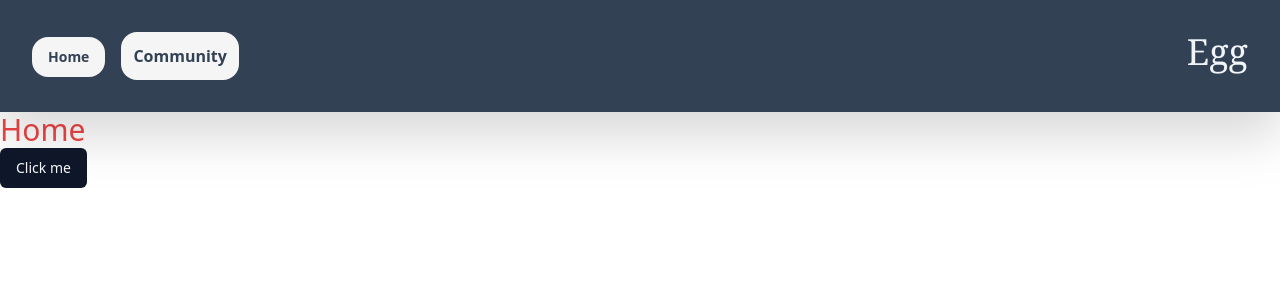
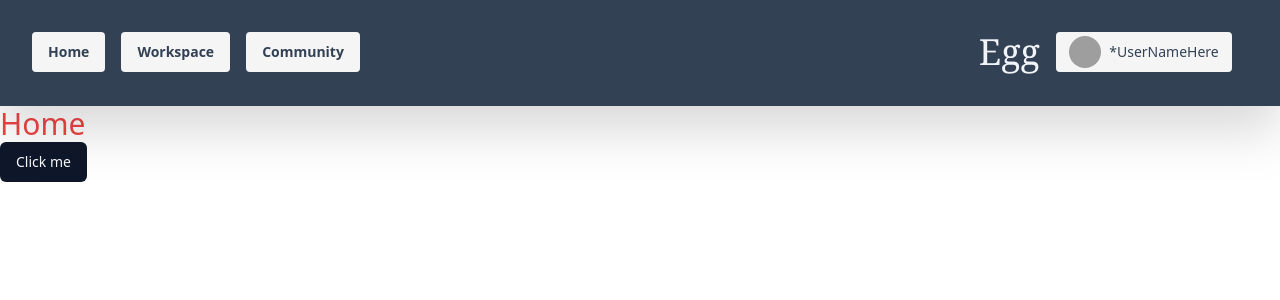
Before and after one commit to sonnyding1/CS35L-Egg, a React (Vite) app in the folder frontend/: page / in a window 1280 px wide. Shown: the top 300 px of the page. Built offline with nearby package versions, Linux system fonts and the light colour scheme; grey boxes are pictures that could not be loaded.

Commit message:
NavBarModification

```diff
--- a/frontend/src/components/loginform.jsx
+++ b/frontend/src/components/loginform.jsx
@@ -1,4 +1,5 @@
 import React, { useEffect, useState } from "react";
+import { Button } from "@/components/ui/button";
 
 const LoginForm = ({ isSignUpPage }) => {
   const [email, setEmail] = useState("");
@@ -84,12 +85,13 @@ const LoginForm = ({ isSignUpPage }) => {
           </p>
         </>
       )}
-      <button
-        className="mt-4 w-full bg-primary hover:bg-slate-700 text-primary-foreground font-medium py-2 px-4 rounded-md shadow-sm focus:outline-none focus:ring-2 focus:ring-offset-2 focus:ring-primary"
+      <Button
+        //className="mt-4 w-full bg-primary hover:bg-slate-700 text-primary-foreground font-medium py-2 px-4 rounded-md shadow-sm focus:outline-none focus:ring-2 focus:ring-offset-2 focus:ring-primary"
+        className=""
         type="submit"
       >
         {isSignUpPage ? "Sign Up" : "Log In"}
-      </button>
+      </Button>
     </form>
   );
 };
--- a/frontend/src/components/ui/button.jsx
+++ b/frontend/src/components/ui/button.jsx
@@ -19,6 +19,7 @@ const buttonVariants = cva(
         ghost: "hover:bg-accent hover:text-accent-foreground",
         link: "text-primary underline-offset-4 hover:underline",
         sun: "bg-neutral-100 p-3 rounded-2xl focus:ring-2 transition-all ease-in-out delay-150 hover:bg-neutral-200 hover:overline hover:decoration-slate-900 text-slate-700 hover:text-slate-900 mr-4",
+        gabe: "bg-neutral-100 p-3 rounded-sm focus:ring-2 transition-all ease-in-out delay-150 text-slate-700 mr-4 hover:bg-neutral-300 hover:text-slate-900 hover:decoration-slate-900",
       },
       size: {
         default: "h-10 px-4 py-2",
--- /dev/null
+++ b/frontend/src/components/ui/dropdown.jsx
@@ -0,0 +1,33 @@
+// DropdownMenu.js
+import React, { useState } from 'react';
+import { NavLink } from 'react-router-dom';
+import { Button } from './button'; // Import the Button component
+
+export default function DropDown({ userName, userAvatar }) {
+    const [isOpen, setIsOpen] = useState(false);
+
+    const toggleDropdown = () => {
+        setIsOpen(!isOpen);
+    };
+
+    return (
+    <div className="relative">
+        <Button
+        variant="gabe"
+        onClick={toggleDropdown}
+        className="focus:outline-none"
+        >
+        <img src={userAvatar} className="w-8 h-8 rounded-full mr-2" />
+        <span> {userName} </span>
+        </Button>
+        {isOpen && <div
+        className="absolute right-4 mt-2 w-44 bg-white border border-gray-300 rounded-md shadow-lg">
+        <ul>
+            <li className="p-2 hover:bg-gray-200"><NavLink to="/profile">Profile</NavLink></li>
+            <li className="p-2 hover:bg-gray-200"><NavLink to="/settings">Settings</NavLink></li>
+            <li className="p-2 hover:bg-gray-200"><NavLink to="/logout">Logout</NavLink></li>
+        </ul>
+        </div>}
+    </div>
+    );
+}
--- a/frontend/src/components/ui/navigation.jsx
+++ b/frontend/src/components/ui/navigation.jsx
@@ -3,56 +3,53 @@
 import React from "react";
 import { NavLink } from "react-router-dom"; // Using React Router
 import { Button } from "./button";
+import DropDown from "./dropdown";
 
 export default function Navigation() {
+  const userName = "*UserNameHere"; // Change these two to dynamic user names and avatars
+  const userAvatar = "https://encrypted-tbn0.gstatic.com/images?q=tbn:ANd9GcS4B1c-dIVDdMYhaR9HJ0SRZufvqIZY0zlOGw&s";
+
+  const handleSearch = (query) => {
+    console.log("Searching for:", query);
+    // Implement your search logic here
+  };
+
   return (
     //Commenting out the Edit page.
     <div
-      className="container mx-auto bg-slate-700 drop-shadow-2xl p-8
-    grid grid-cols-3"
+      className="container mx-auto bg-slate-700 drop-shadow-2xl p-8 grid grid-cols-3"
     >
       <div>
         <nav>
-          {/* <button
-            className="bg-neutral-100 p-3 rounded-2xl focus:ring-2
-      transition-all ease-in-out delay-150 hover:bg-neutral-200 hover:overline hover:decoration-slate-900
-      text-slate-700 hover:text-slate-900
-      mr-4
-      "
-          >
+          <Button variant="gabe">
             <NavLink to="/" activeclassname="active">
-              <b>Home </b>
-            </NavLink>
-          </button> */}
-
-          <Button variant="sun">
-            <NavLink to="/" activeclassname="active">
-              <b>Home </b>
+              <b>Home</b>
             </NavLink>
           </Button>
 
-          {/* <li>
-        <NavLink to="/Edit" activeclassname="active">
-          Edit
-        </NavLink>
-      </li> */}
+          <Button variant="gabe">
+            <NavLink to="/" activeclassname="active">
+              <b>Workspace</b>
+            </NavLink>
+          </Button>
 
-          <button
-            className="bg-neutral-100 p-3 rounded-2xl focus:ring-2
-      transition-all ease-in-out delay-150 hover:bg-neutral-200 hover:overline hover:decoration-slate-900
-      text-slate-700 hover:text-slate-900
-      "
-          >
+          <Button variant="gabe">
             <NavLink to="/Community" activeclassname="active">
               <b>Community</b>
             </NavLink>
-          </button>
+          </Button>
         </nav>
       </div>
-      <div></div> {/* wasting the second column*/}
-      <div className="flex justify-end">
+
+      <div></div> {/* Wasting the second column */}
+
+      <div className="flex justify-end space-x-4">
         <p className="text-slate-100 font-serif text-4xl">Egg</p>
+        <div className="gabe right-4 w-48"> {}
+        <DropDown userName = {userName} userAvatar = {userAvatar} />
+        </div>
       </div>
+
     </div>
   );
 }
```
Also changed, not shown: 1 other file (tests, documents, lock files or other folders).
